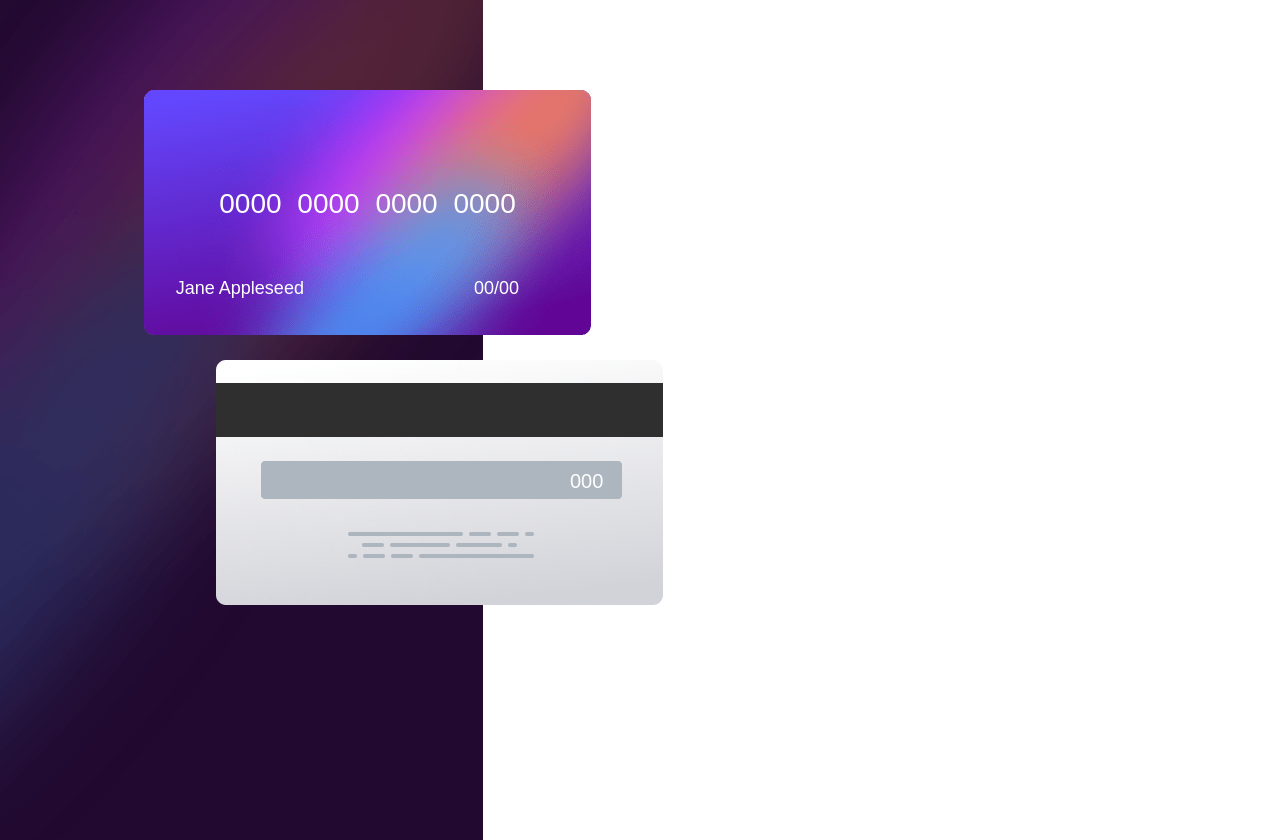
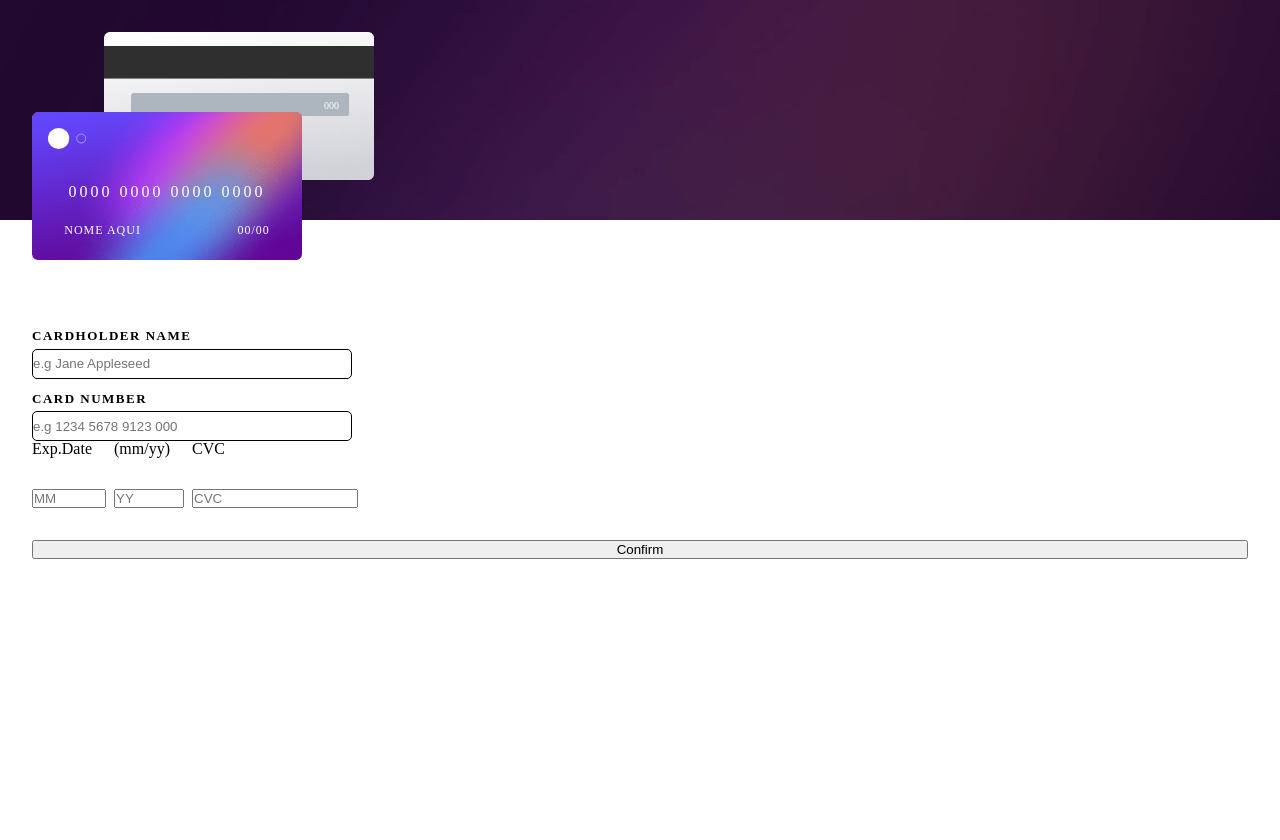
Before and after one commit to Kesley-Brandon-Developer/cartao_de_credito_interativo, a plain HTML site: page index.html in a window 1280 px wide. After the commit the page ends 800 px from the top, so only its background shows below. Drawn offline with Linux system fonts and the light colour scheme.

Commit message:
reconsturção do código

```diff
--- /dev/null
+++ b/css/config.css
@@ -0,0 +1,153 @@
+
+.container-card {
+    background-image: url('../images/bg-main-mobile.png');
+    background-repeat: no-repeat;
+    background-size: 100%;
+    width: 100%;
+    height: 220px;
+}
+
+.card-back {
+    background-image: url('../images/bg-card-back.png');
+    background-repeat: no-repeat;
+    background-size: cover;
+    position: absolute;
+    width: 270px;
+    height: 148px;
+    display: flex;
+    flex-direction: column;
+    align-items: flex-end;
+    justify-content: center;
+    top: 2em;
+    left: 6.5em;
+}
+
+.cvc-info {
+    padding-right: 3.5em;
+    color: white;
+    font-size: 10px;
+}
+
+.card-front {
+    background-image: url('../images/bg-card-front.png');
+    background-repeat: no-repeat;
+    background-size: cover;
+    width: 270px;
+    height: 148px;
+    position: relative;
+    top: 7em;
+    left: 2em;
+}
+
+.card-logo {
+    width: 20%;
+    padding: 1em 0 0 1em;
+}
+
+.info-numb-card {
+    display: flex;
+    flex-direction: column;
+    align-items: center;
+    padding-top: 2em;
+}
+
+.numb-card {
+    color: white;
+    font-size: 16px;
+    letter-spacing: 3px;
+}
+
+.info-card {
+    display: flex;
+    justify-content: space-around;
+    width: 100%;
+    padding-top: 1.5em;
+    align-items: flex-end;
+    gap: 2em;
+}
+
+.card-name {
+    color: white; /* Tem que mudar */
+    font-size: 12px;
+    text-transform: uppercase;
+    letter-spacing: 1px;
+}
+
+.card-data {
+    display: flex;
+}
+
+.card-month {
+    color: white;
+    font-size: 12px;
+    letter-spacing: 1px;
+}
+
+.card-bar {
+    color: white;
+    font-size: 12px;
+    letter-spacing: 1px;
+}
+
+.card-year {
+    color: white;
+    font-size: 12px;
+    letter-spacing: 1px;
+}
+
+.form-container {
+    display: flex;
+    flex-direction: column;
+    padding: 6em 2em 3em 2em;
+}
+
+.title-form {
+    color: black;
+    text-align: left;
+    font-weight: bold;
+    font-size: 13px;
+    letter-spacing: 1.5px;
+    padding: 1em 0 0.5em 0;
+    text-transform: uppercase;
+}
+
+.input-data {
+    width: 320px;
+    height: 30px;
+    border-color: black;
+    border-width: 1px;
+    border-radius: 5px;
+    border-style: solid;
+}
+
+.final-data {
+    display: grid;
+    grid-template-columns: 74px 70px 166px;
+    padding-bottom: 2em;
+    align-items: center;
+    column-gap: 8px;
+}
+
+.month-cant-be {
+    grid-column-start: 1;
+    grid-column-end: 2;
+    grid-row-start: 3;
+    grid-row-end: 4;
+    width: 80px;
+}
+
+.month {
+    grid-column-start:2;
+    grid-column-end: 3;
+    grid-row-start: 3;
+    grid-row-end: 4;
+}
+
+
+.cant-be {
+    display: none;
+    color: red;
+    padding-top: .3em;
+    font-size: 11px;
+
+}
--- /dev/null
+++ b/css/reset.css
@@ -0,0 +1,48 @@
+/* http://meyerweb.com/eric/tools/css/reset/
+   v2.0 | 20110126
+   License: none (public domain)
+*/
+
+html, body, div, span, applet, object, iframe,
+h1, h2, h3, h4, h5, h6, p, blockquote, pre,
+a, abbr, acronym, address, big, cite, code,
+del, dfn, em, img, ins, kbd, q, s, samp,
+small, strike, strong, sub, sup, tt, var,
+b, u, i, center,
+dl, dt, dd, ol, ul, li,
+fieldset, form, label, legend,
+table, caption, tbody, tfoot, thead, tr, th, td,
+article, aside, canvas, details, embed,
+figure, figcaption, footer, header, hgroup,
+menu, nav, output, ruby, section, summary,
+time, mark, audio, video {
+	margin: 0;
+	padding: 0;
+	border: 0;
+	font-size: 100%;
+	font: inherit;
+	vertical-align: baseline;
+}
+/* HTML5 display-role reset for older browsers */
+article, aside, details, figcaption, figure,
+footer, header, hgroup, menu, nav, section {
+	display: block;
+}
+body {
+	line-height: 1;
+}
+ol, ul {
+	list-style: none;
+}
+blockquote, q {
+	quotes: none;
+}
+blockquote:before, blockquote:after,
+q:before, q:after {
+	content: '';
+	content: none;
+}
+table {
+	border-collapse: collapse;
+	border-spacing: 0;
+}
--- /dev/null
+++ b/css/style.css
@@ -0,0 +1,7 @@
+@charset "UTF-8";
+
+* {
+    margin: 0;
+    padding: 0;
+    box-sizing: border-box;
+}
--- a/index.html
+++ b/index.html
@@ -5,33 +5,51 @@
     <meta http-equiv="X-UA-Compatible" content="IE=edge">
     <meta name="viewport" content="width=device-width, initial-scale=1.0">
     <title>Cartão de crédito Interativo</title>
-    <link rel="stylesheet" href="style.css">
+    <link rel="stylesheet" href="../cartao_de_credito_interativo/css/reset.css">
+    <link rel="stylesheet" href="../cartao_de_credito_interativo/css/style.css">
+    <link rel="stylesheet" href="../cartao_de_credito_interativo/css/config.css">
 </head>
 <body>
     <main>
-        <div class="container">
-        <div class="img-front-card">
-            <img src="images/bg-card-front.png" alt="Front Card">
-            <!-- <img src="images/card-logo.svg" alt="Logo"> -->
-
-            <div class="card-info">
-                <div class="number-card">
-                    <label id="number-img">0000 0000 0000 0000</label>
+        <div class="container-card">
+            <section class="card-back">
+                <span class="cvc-info" id="cvc-card">000</span>
+            </section>
+            <section class="card-front">
+                <img src="images/card-logo.svg" class="card-logo" alt="Logo">
+                <div class="info-numb-card">
+                    <span class="numb-card" id="numb">0000 0000 0000 0000</span>
+                    <div class="info-card">
+                        <span class="card-name">Nome aqui</span>
+                        <div class="card-data">
+                            <span class="card-month">00</span>
+                            <span class="card-bar">/</span>
+                            <span class="card-year">00</span>
+                        </div>
+                    </div>
                 </div>
+            </section>
+        </div>
+        <section class="form-container">
+            <span class="title-form">cardholder name</span>
+            <input type="text" class="input-data" oninput="printName(this.value)" placeholder="e.g Jane Appleseed">
+            <span class="cant-be">Can't be blank</span>
+            <span class="title-form">card number</span>
+            <input type="text" class="input-data" oninput="maskCard(this), printNumber(this.value)" placeholder="e.g 1234 5678 9123 000">
+            <span class="cant-be">Cant'be blank</span>
+            <div class="final-data">
+                <span class="final-data exp-text">Exp.Date</span>
+                <span class="final-data">(mm/yy)</span>
+                <span class="final-data">CVC</span>
+                <input type="text" class="final-input exp-text" oninput="printMonth(this.value)" placeholder="MM" maxlength="2" onkeypress="return event.charcode > 48 && event.charcode <= 57">
+                <span class="cant-be month-cant-be month">Can't be blank</span>
+                <input type="text" class="final-input" oninput="printYear(this.value)" placeholder="YY" maxlength="2" onkeypress="return event.charcode >= 48 && event.charcode <= 57">
+                <span class="cant-be">Can't be blank</span>
+                <input type="text" class="final-input" oninput="printCvc(this.value)" placeholder="CVC" maxlength="3" onkeypress="return event.charcode >= 48 && event.charcode <= 57">
+                <span class="cant-be">Can't be blank</span>
             </div>
-
-            <div class="info-name">
-                <label class="name-card" id="name-img">Jane Appleseed</label>
-                <label id="month-card">00</label>/<label id="year-card">00</label>
-            </div>
-        </div>
-        <div>
-            <img class="img-card-back" src="images/bg-card-back.png" alt="Back Card">
-            <div class="code-card">
-                <label class="cvc-code">000</label>
-            </div>
-        </div>
-        </div>
+            <button class="btn-confirm">Confirm</button>
+        </section>
     </main>
 </body>
 </html>
--- a/style.css
+++ /dev/null
@@ -1,83 +0,0 @@
-@charset "UTF-8";
-
-* {
-    margin: 0;
-    padding: 0;
-}
-
-body {
-    font-family: sans-serif;
-    font-size: 18px;
-    background-color: #FFFFFF;
-    background-image: url("images/bg-main-desktop.png");
-    background-repeat: no-repeat;
-    background-position: left;
-    background-size: auto;
-}
-
-main {
-    height: 840px;
-}
-
-.container {
-    display: flex;
-    /* justify-content: ; */
-}
-
-
-img {
-    max-width: 100%;
-    height: auto;
-}
-
-.img-front-card {
-    position: absolute;
-    margin-top: 5em;
-    margin-left: 8em;
-}
-
-.card-info {
-    position: relative;
-    width: 447px;
-    height: 100px;
-    margin-top: -10em;
-    margin-left: 0em;
-}
-
-.number-card {
-    font-size: 28px;
-    word-spacing: 8px;
-    text-align: center;
-    padding-top: 1em;
-    color: #FFFFFF;
-}
-
-
-
-.info-name {
-    text-align: right;
-    width: 447px;
-    margin-top: 1em;
-    padding-right: 4em;
-    word-spacing: 165px;
-    box-sizing: border-box;
-    color: #FFFFFF;
-}
-
-.name-card {
-    word-spacing: 0px;
-}
-
-.img-card-back {
-    position: absolute;
-    margin-top: 20em;
-    margin-left: 12em;
-}
-
-.code-card {
-    position: absolute;
-    font-size: 20px;
-    margin-top: 23.5em;
-    margin-left: 28.5em;
-    color: #FFFFFF;
-}
```
